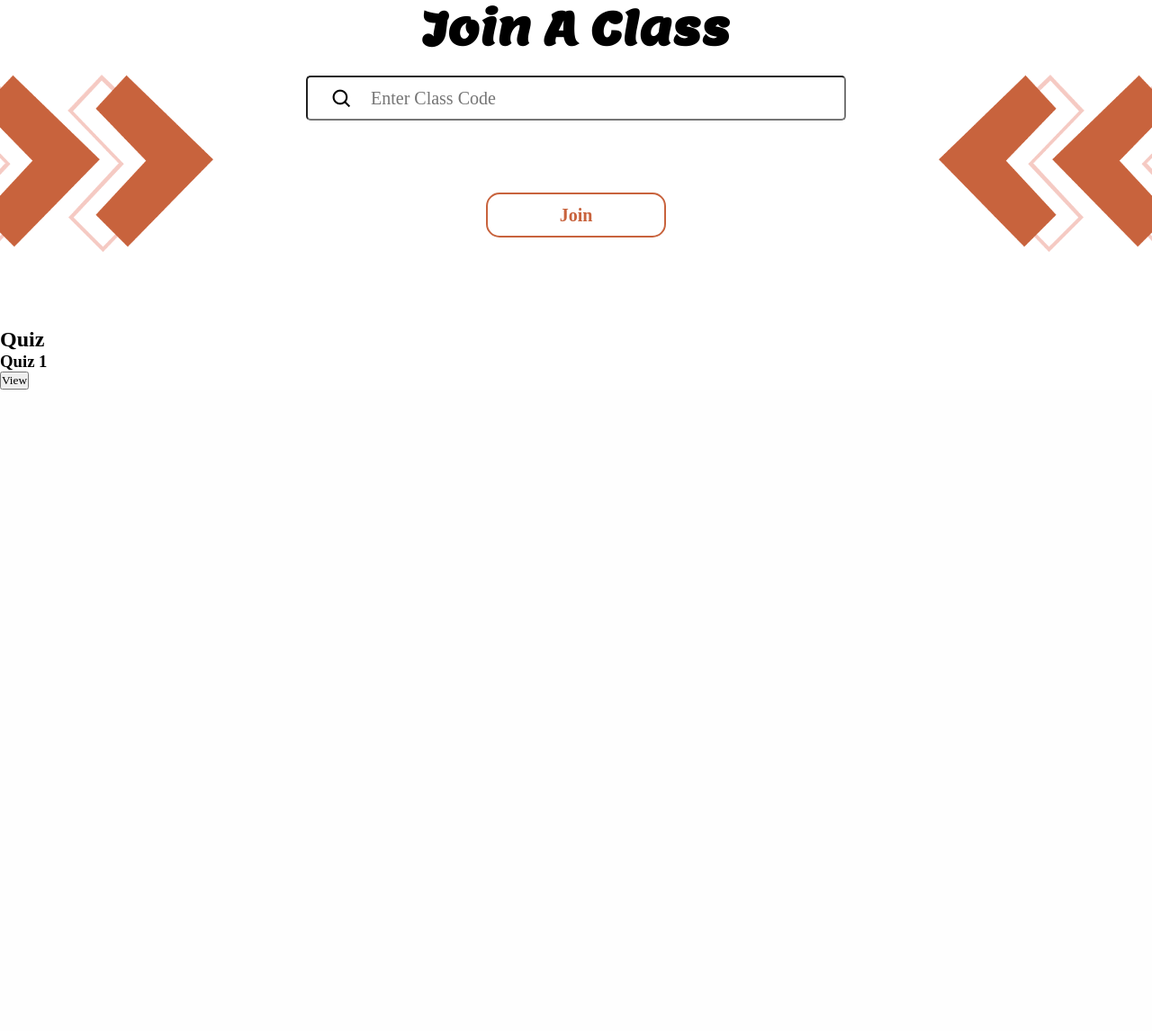
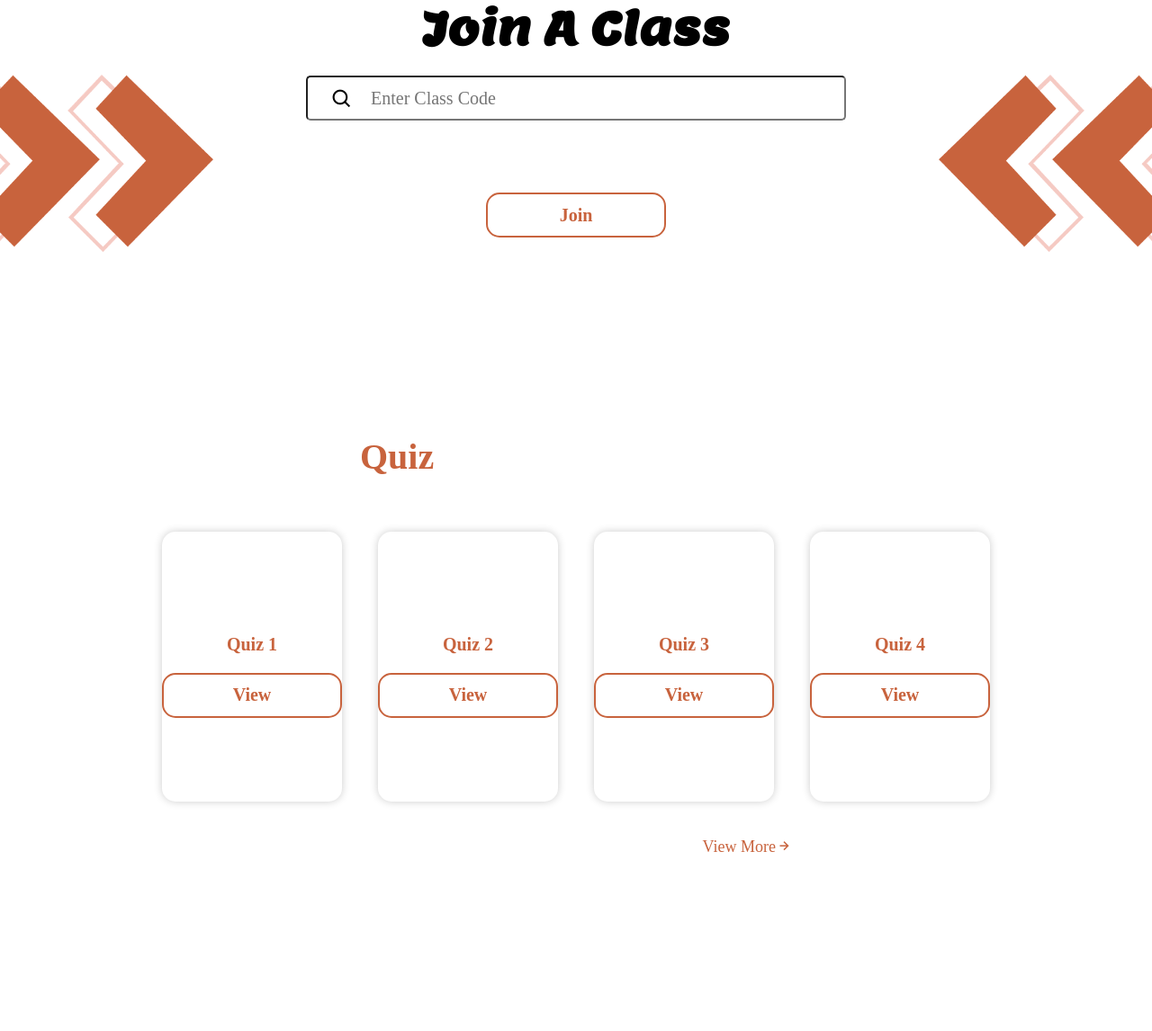
Before and after one commit to JackyKhoo0616/WEB_Assignment, a PHP site: page /html/studentDashboard.html in a window 1280 px wide. Shown: the part 405-1551 px from the top of the page at 90% size. Before the commit the page ends 838 px from the top, so only its background shows below. Run offline with PHP 8.4, Linux system fonts and the light colour scheme.

Commit message:
update on student dashboard

```diff
--- a/css/studentDashboard.css
+++ b/css/studentDashboard.css
@@ -84,3 +84,100 @@
 	background-color: #c8633d;
 	color: #fff;
 }
+
+.quiz-wrapper {
+	display: flex;
+	flex-direction: column;
+	margin: 100px 200px 200px 200px;
+	background-color: transparent;
+	height: 600px;
+}
+
+.quiz-wrapper h2 {
+	font-size: 40px;
+	color: #c8633d;
+	padding: 20px;
+	padding-left: 200px;
+}
+
+.quizzes {
+	margin-left: 50px;
+	margin-right: 50px;
+	display: flex;
+	flex-direction: row;
+	justify-content: center;
+	padding: 20px;
+	background-color: transparent;
+	height: fit-content;
+}
+
+.quiz {
+	display: flex;
+	flex-direction: column;
+	justify-content: center;
+	align-items: center;
+	width: 300px;
+	height: 300px;
+	background-color: #fff;
+	border-radius: 15px;
+	margin: 20px;
+	box-shadow: 0 0 10px rgba(0, 0, 0, 0.2);
+}
+
+.quiz:hover {
+	box-shadow: 0 0 20px rgba(0, 0, 0, 0.2);
+}
+
+.quiz-info {
+	display: flex;
+	flex-direction: column;
+	justify-content: center;
+	align-items: center;
+	padding: 20px;
+}
+
+.quiz-info h3 {
+	font-size: 20px;
+	color: #c8633d;
+}
+
+.view-button {
+	width: 200px;
+	height: 50px;
+	border-radius: 15px;
+	background-color: #fff;
+	font-size: 20px;
+	cursor: pointer;
+	font-weight: bold;
+}
+
+.view-button button {
+	width: 200px;
+	height: 50px;
+	border-radius: 15px;
+	background-color: #fff;
+	color: #c8633d;
+	font-size: 20px;
+	cursor: pointer;
+	font-weight: bold;
+	border: 2px solid #c8633d;
+}
+
+.view-button button:hover {
+	background-color: #c8633d;
+	color: #fff;
+}
+
+.view-more a {
+	display: flex;
+	flex-direction: row;
+	justify-content: right;
+	padding-right: 200px;
+	text-decoration: none;
+}
+
+.view-more a p,
+.view-more a i {
+	font-size: 18px;
+	color: #c8633d;
+}
--- a/html/studentDashboard.html
+++ b/html/studentDashboard.html
@@ -15,6 +15,8 @@
 		<link rel="stylesheet" href="../css/nav.css" />
 		<link rel="stylesheet" href="../css/footer.css" />
 		<link rel="stylesheet" href="../css/studentDashboard.css" />
+
+		<!-- <script src="../javascript/dashboardQuiz.js"></script> -->
 	</head>
 	<body>
 		<!-- navigational bar -->
@@ -88,8 +90,46 @@
 							<button type="submit">View</button>
 						</a>
 					</div>
-
+				</div>
+				<div class="quiz">
+					<div class="quiz-info">
+						<h3>Quiz 2</h3>
+					</div>
+					<div class="view-button">
+						<a href="#">
+							<button type="submit">View</button>
+						</a>
 					</div>
 				</div>
+				<div class="quiz">
+					<div class="quiz-info">
+						<h3>Quiz 3</h3>
+					</div>
+					<div class="view-button">
+						<a href="#">
+							<button type="submit">View</button>
+						</a>
+					</div>
+				</div>
+				<div class="quiz">
+					<div class="quiz-info">
+						<h3>Quiz 4</h3>
+					</div>
+					<div class="view-button">
+						<a href="#">
+							<button type="submit">View</button>
+						</a>
+					</div>
+				</div>
+			</div>
+			<div class="view-more">
+				<a href="#">
+					<p>View More</p>
+					<i class="bx bx-right-arrow-alt"></i>
+				</a>
+			</div>
+		</div>
+
+		<!-- learning material -->
 	</body>
 </html>
```
Also changed, not shown: javascript/dashboardQuiz.js (added, +74 -0 lines). Lines whose indentation alone changed are shown as unchanged.
